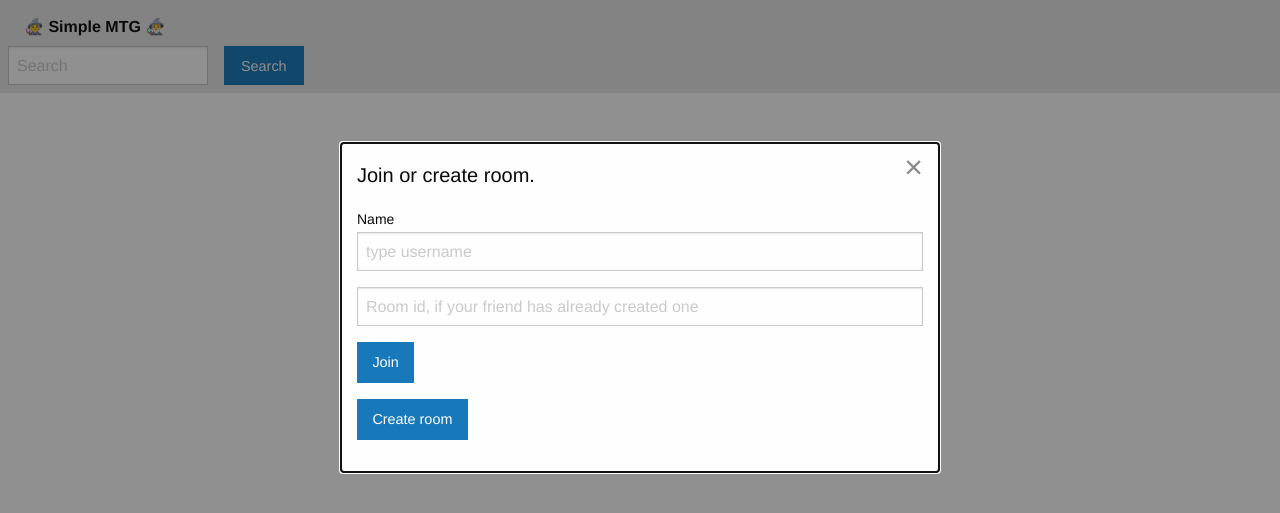
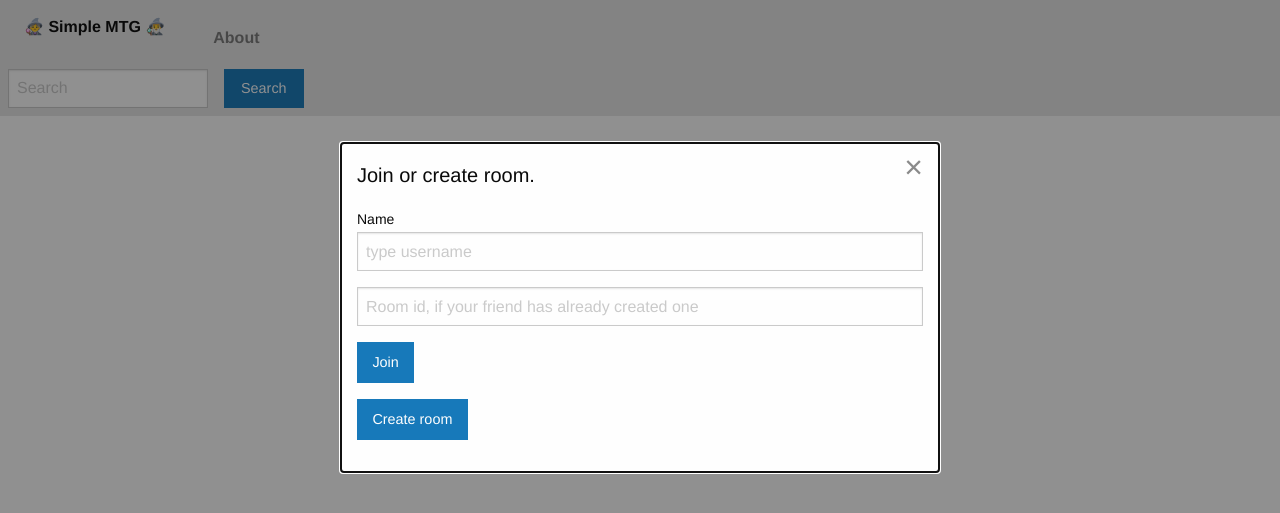
Before and after one commit to sinemetu1/simple_mtg, a Jekyll site: the page built from index.html, in a window 1280 px wide. Shown: the top 513 px of the page. Built offline with Jekyll 4.4.1, drawn with Linux system fonts in a browser that asks for light colours; nearby versions of some CDN libraries; a style sheet for code colours, icons or effects is not loaded.

Commit message:
about link

```diff
--- a/_layouts/default.html
+++ b/_layouts/default.html
@@ -41,6 +41,7 @@
             <div class="top-bar-left">
               <ul class="dropdown menu" data-dropdown-menu="" role="menubar" data-dropdownmenu="601fs2-dropdownmenu">
                   <li class="menu-text" role="menuitem" tabindex="0">🧙‍♀️ Simple MTG 🧙‍♂️</li>
+                  <li class="menu-text" role="menuitem" tabindex="0"><a id="about_link" href="https://github.com/sinemetu1/simple_mtg#%EF%B8%8F-simple_mtg-%EF%B8%8F">About</a></li>
               </ul>
             </div>
             <div class="top-bar-right">
--- a/css/index.css
+++ b/css/index.css
@@ -38,3 +38,7 @@
     border: solid 1px #121212;
     height: 150px;
 }
+
+#about_link {
+    color: #7a7a7a;
+}
```
Also changed, not shown: README.md.
